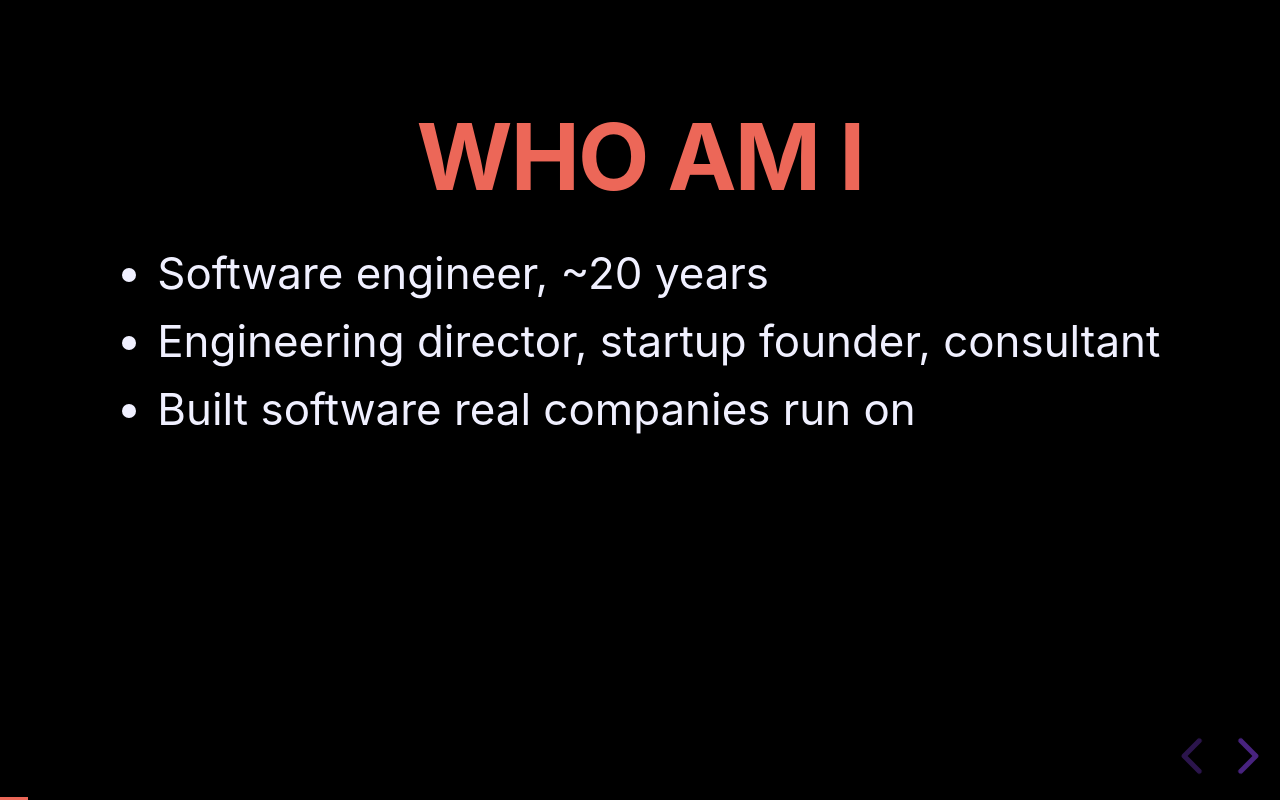
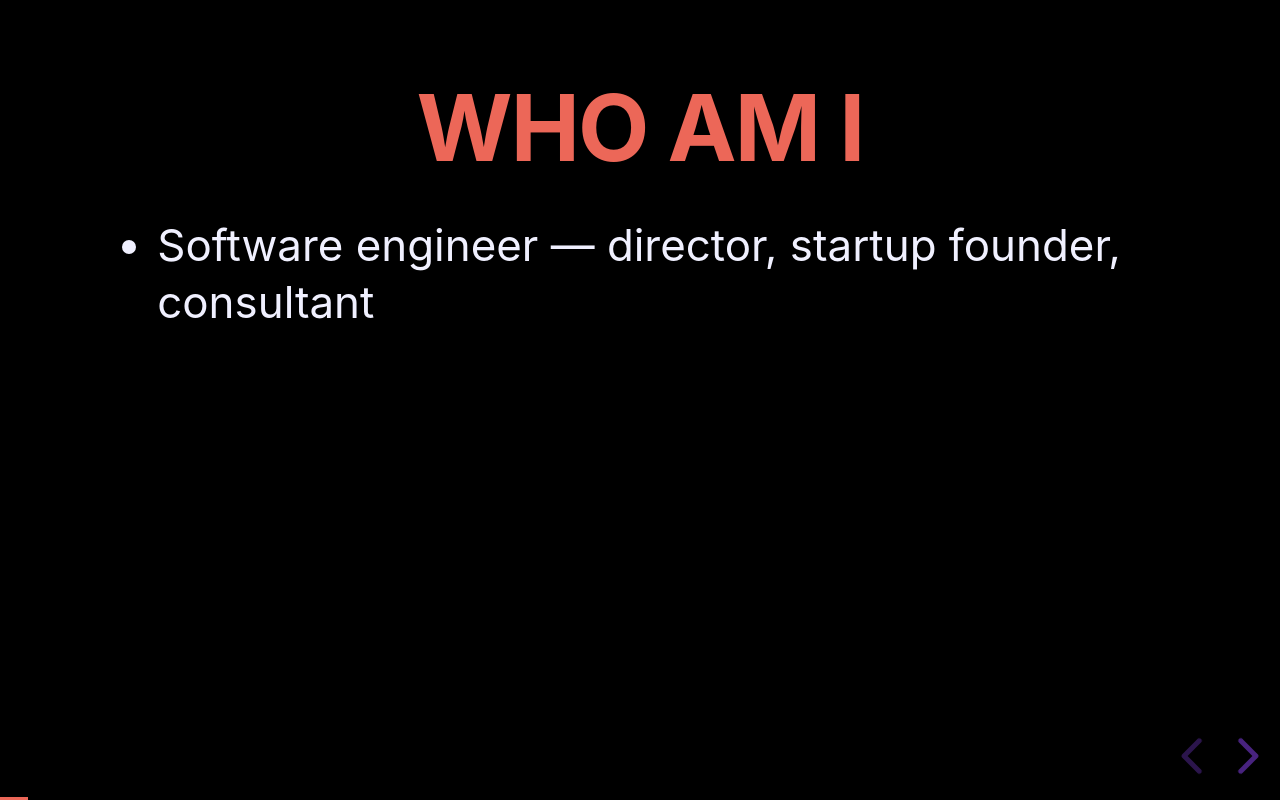
Before and after one commit to wolfymaster/presentation.wolfymaster.com, a website: page ects_industry.html in a window 1280 px wide. Both pictures are taken after a click on the button "next slide". Drawn offline with nearby package versions, Linux system fonts and the light colour scheme; some packages are replaced by stand-ins of ours; a script that the page names is missing.

Commit message:
ECTS Sept 2026: rewrite Who am I slide (drop age/teaching, add WolfyMaster + Clarion)

```diff
--- a/ects_industry.html
+++ b/ects_industry.html
@@ -153,7 +153,7 @@
                     <ul>
                         <li>Thanks for having me back. Today isn't a coding lesson.</li>
                         <li>Today is the honest version: what the software industry actually looks like right now, and what separates the people who get hired from the people who don't.</li>
-                        <li>I've been doing this ~20 years, I've hired developers, and I still build software every week.</li>
+                        <li>I've been building software my whole career, I've hired developers, and I still build software every week.</li>
                     </ul>
                 </aside>
             </section>
@@ -161,10 +161,10 @@
             <section>
                 <h2>Who am I</h2>
                 <ul class="space">
-                    <li>Software engineer, ~20 years</li>
-                    <li>Engineering director, startup founder, consultant</li>
-                    <li>Built software real companies run on</li>
-                    <li class="fragment">Now I also substitute teach &mdash; that's how I end up in rooms like this</li>
+                    <li>Software engineer &mdash; director, startup founder, consultant</li>
+                    <li class="fragment">Founded <strong>WolfyMaster</strong> &mdash; a software development agency in Northwest PA</li>
+                    <li class="fragment">Built software real companies run on</li>
+                    <li class="fragment">Clarion University of Pennsylvania</li>
                     <li class="fragment">And yes, I've hired developers. I know what the resume pile looks like.</li>
                 </ul>
                 <aside class="notes">
```
